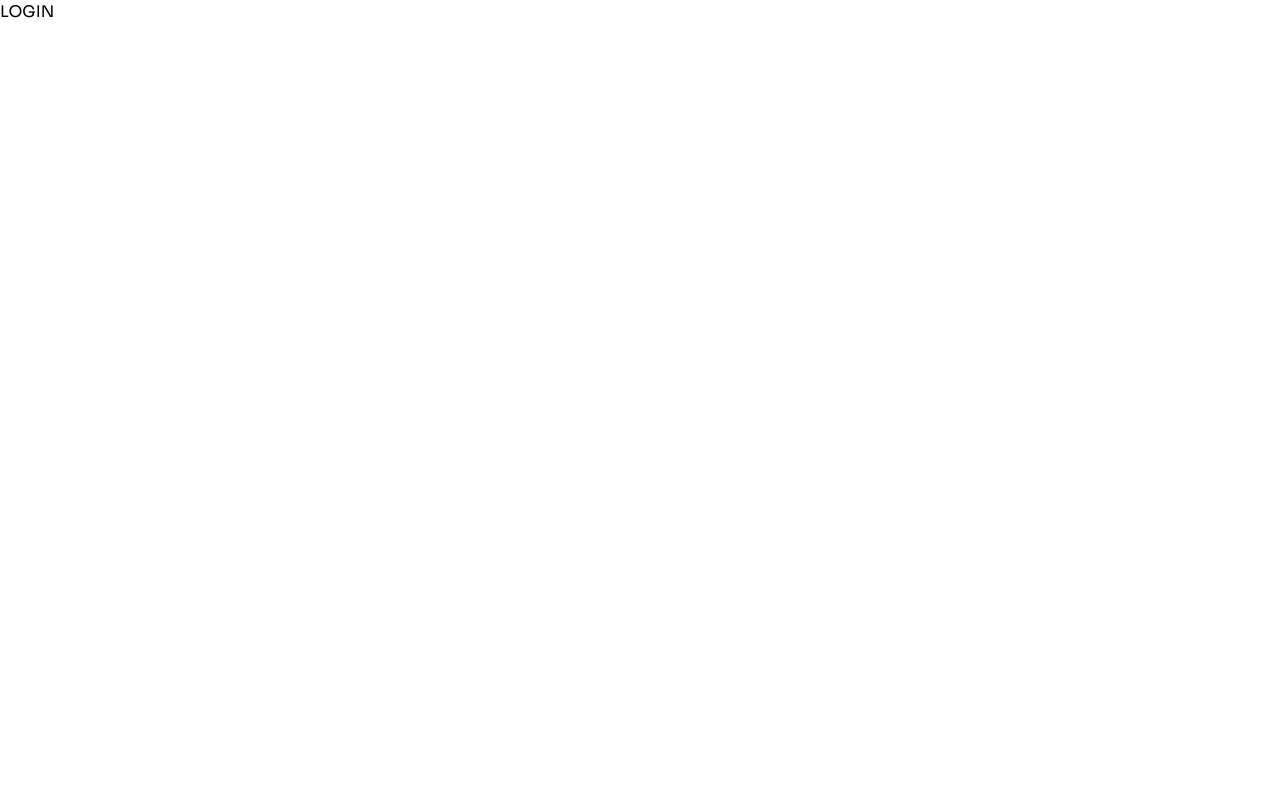
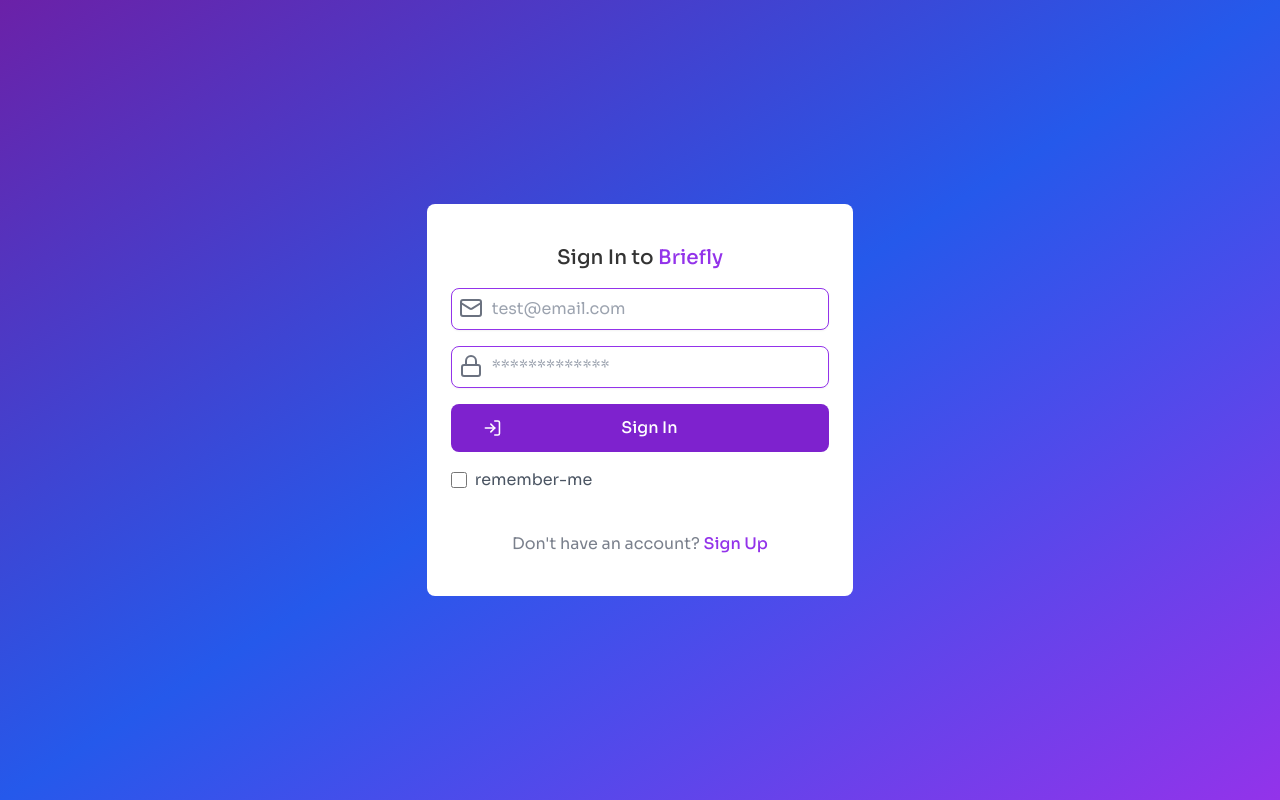
Before and after one commit to Uss-Momas/briefly, a React (Vite) app in the folder web-refactored/: page /login in a window 1280 px wide. Built offline with nearby package versions, Linux system fonts and the light colour scheme.

Commit message:
creating the login page

```diff
--- a/web-refactored/src/pages/Login/index.jsx
+++ b/web-refactored/src/pages/Login/index.jsx
@@ -1,7 +1,37 @@
+import { LockIcon, LogIn, Mail } from "lucide-react";
+import { Link } from "react-router-dom";
+
 export default function Login() {
     return (
-        <div>
-            LOGIN
+        <div className="min-h-dvh flex items-center justify-center bg-gradient-to-br from-purple-800 via-zircon-600 to-purple-600">
+            <div className="flex flex-col gap-4 bg-white w-1/3 rounded-lg py-10 px-6 max-md:w-3/4">
+                <h1 className="text-xl text-black/80 text-center font-medium">
+                    Sign In to <Link to={"/"} className="text-purple-600">Briefly</Link>
+                </h1>
+                <div className="flex flex-col gap-4">
+                    <div className="flex-1 relative">
+                        <Mail className="absolute left-2 top-2 text-gray-500"/>
+                        <input className="border border-purple-600 outline-none focus:ring-2 focus:ring-purple-300 shadow-sm rounded-lg w-full pl-10 py-2" type="email" name="email" placeholder="test@email.com"/>
+                    </div>
+                    <div className="relative">
+                        <LockIcon className="absolute left-2 top-2 text-gray-500"/>
+                        <input className="border border-purple-600 outline-none focus:ring-2 focus:ring-purple-300 shadow-sm rounded-lg w-full pl-10 py-2" type="password" name="password" placeholder="*************"/>
+                    </div>
+                </div>
+                <div className="flex items-center text-white font-medium rounded-lg px-8 py-3 bg-purple-700 transition-all duration-200 hover:scale-105 hover:bg-purple-600 w-full">
+                    <LogIn className="h-5 w-5" />
+                    <button className="w-full">
+                        Sign In
+                    </button>
+                </div>
+                <div className="flex items-center text-gray-600 gap-2">
+                    <input className="h-4 w-4" type="checkbox" name="remember" id="remember"/>
+                    <label className="hover:cursor-pointer" htmlFor="remember">remember-me</label>
+                </div>
+                <div className="text-center mt-6">
+                    <p className="text-gray-500/90">Don't have an account? <Link to={"/signup"}><span className="text-purple-600 font-medium hover:text-purple-500">Sign Up</span></Link></p>
+                </div>
+            </div>
         </div>
     );
 }
```
